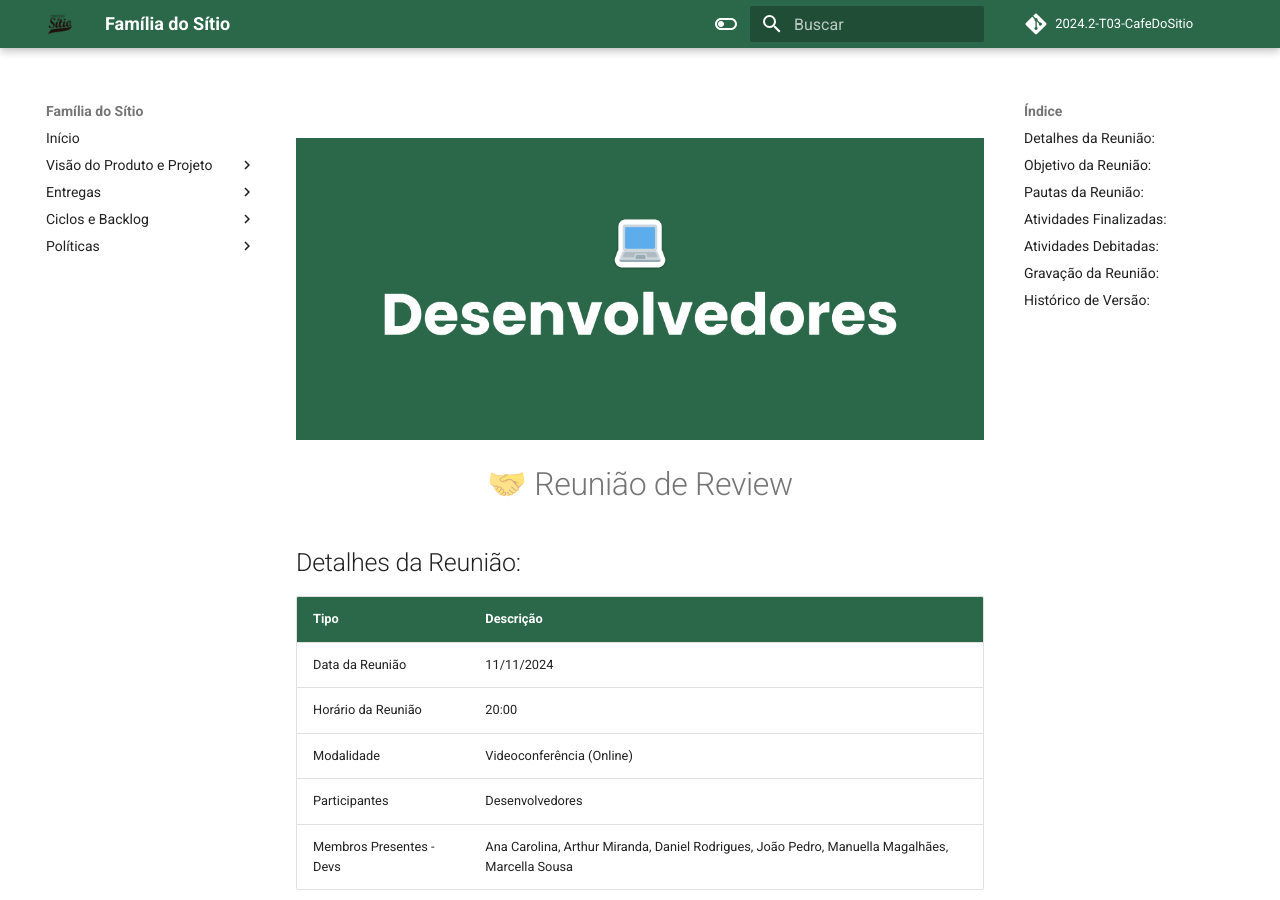
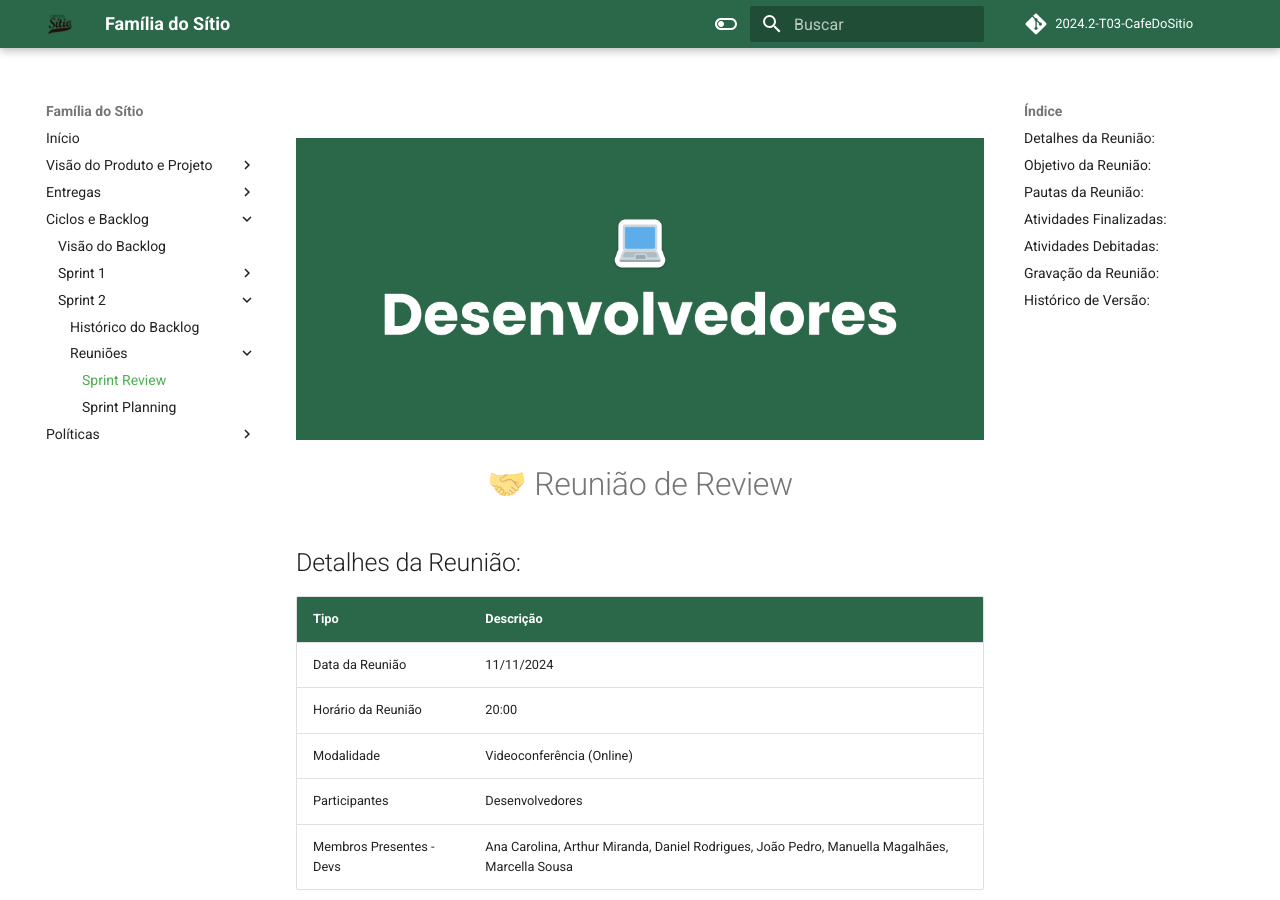
Before and after one commit to mdsreq-fga-unb/2024.2-T03-CafeDoSitio, an MkDocs documentation site: the page built from docs/sections/4-sprints/sprint2/reuniões/[Equipe]11Nov2024pt1.md, in a window 1280 px wide and 900 px high. Built offline with MkDocs 1.6.1 and Material for MkDocs 9.7.7, drawn with Linux system fonts in a browser that asks for light colours; comment, search, counter and statistics services are not loaded.

Commit message:
docs: adicinando arquivos no mkdocs.yml

```diff
--- a/mkdocs.yml
+++ b/mkdocs.yml
@@ -20,11 +20,16 @@ nav:
       - Historico do Backlog: sections/4-sprints/sprint1/HistoricoBacklog.md
       - Reuniões:
         - Kick Off com Stakeholders: sections/4-sprints/sprint1/reuniões/[Stakeholders]04Nov2024.md
-        - Planning: sections/4-sprints/sprint1/reuniões/[Equipe]04Nov2024.md
+        - Sprint Planning: sections/4-sprints/sprint1/reuniões/[Equipe]04Nov2024.md
         - Lean Inception pt.1: sections/4-sprints/sprint1/reuniões/[Stakeholders]06Nov2024.md
         - Lean Inception pt.2: sections/4-sprints/sprint1/reuniões/[Stakeholders]07Nov2024.md
         - Lean Inception pt.3: sections/4-sprints/sprint1/reuniões/[Equipe]07Nov2024.md
         - Lean Inception pt.4: sections/4-sprints/sprint1/reuniões/[Equipe]08Nov2024.md
+    - Sprint 2:
+      - Histórico do Backlog: sections/4-sprints/sprint2/HistoricoBacklog.md
+      - Reuniões:
+        - Sprint Review: sections/4-sprints/sprint2/reuniões/[Equipe]11Nov2024pt1.md
+        - Sprint Planning: sections/4-sprints/sprint2/reuniões/[Equipe]11Nov2024pt2.md
   - Políticas:
     - GCS: sections/3-politicas/gcs.md
 
```
